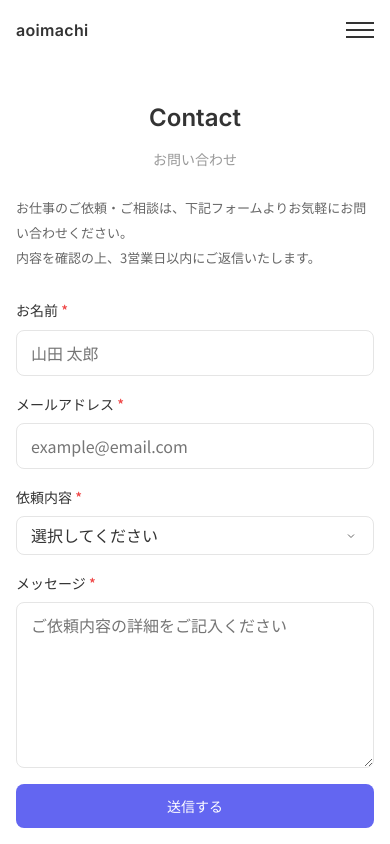
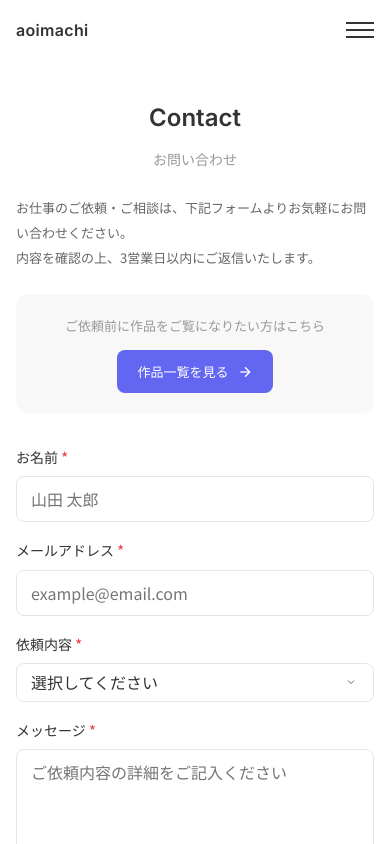
Before and after one commit to asage718/HomePage_kai, a Next.js app: page /contact in a window 390 px wide. Shown: the top 844 px of the page. Built offline with nearby package versions, Linux system fonts and the light colour scheme.

Commit message:
Add works link to contact page
Add a call-to-action section above the contact form
with a link to the works page for visitors who want
to see the portfolio before making an inquiry.

Co-Authored-By: Claude Opus 4.5 <noreply@anthropic.com>

```diff
--- a/src/app/(public)/contact/page.module.css
+++ b/src/app/(public)/contact/page.module.css
@@ -30,7 +30,47 @@
   font-size: 14px;
   color: var(--color-text-light);
   line-height: 1.9;
+  margin-bottom: 32px;
+}
+
+.worksLink {
+  display: flex;
+  flex-direction: column;
+  align-items: center;
+  gap: 12px;
+  padding: 24px;
   margin-bottom: 48px;
+  background: var(--color-bg-secondary);
+  border-radius: 12px;
+}
+
+.worksLinkText {
+  font-size: 14px;
+  color: var(--color-text-muted);
+}
+
+.worksLinkButton {
+  display: inline-flex;
+  align-items: center;
+  gap: 8px;
+  padding: 12px 24px;
+  font-size: 14px;
+  font-weight: 500;
+  color: #fff;
+  background: var(--color-accent);
+  border-radius: 8px;
+  text-decoration: none;
+  transition: background 0.2s, transform 0.2s;
+}
+
+.worksLinkButton:hover {
+  background: var(--color-accent-hover, #4f46e5);
+  transform: translateY(-1px);
+}
+
+.arrow {
+  width: 16px;
+  height: 16px;
 }
 
 @media (max-width: 768px) {
@@ -55,6 +95,21 @@
 
   .description {
     text-align: left;
-    margin-bottom: 28px;
+    margin-bottom: 24px;
+  }
+
+  .worksLink {
+    padding: 20px 16px;
+    margin-bottom: 32px;
+  }
+
+  .worksLinkText {
+    font-size: 13px;
+    text-align: center;
+  }
+
+  .worksLinkButton {
+    padding: 10px 20px;
+    font-size: 13px;
   }
 }
--- a/src/app/(public)/contact/page.tsx
+++ b/src/app/(public)/contact/page.tsx
@@ -1,4 +1,5 @@
 import type { Metadata } from 'next';
+import Link from 'next/link';
 import ContactForm from '@/components/ContactForm/ContactForm';
 import styles from './page.module.css';
 
@@ -19,6 +20,18 @@ export default function ContactPage() {
           お仕事のご依頼・ご相談は、下記フォームよりお気軽にお問い合わせください。<br />
           内容を確認の上、3営業日以内にご返信いたします。
         </p>
+
+        <div className={styles.worksLink}>
+          <p className={styles.worksLinkText}>ご依頼前に作品をご覧になりたい方はこちら</p>
+          <Link href="/works" className={styles.worksLinkButton}>
+            作品一覧を見る
+            <svg viewBox="0 0 24 24" fill="none" stroke="currentColor" strokeWidth="2" className={styles.arrow}>
+              <line x1="5" y1="12" x2="19" y2="12" />
+              <polyline points="12 5 19 12 12 19" />
+            </svg>
+          </Link>
+        </div>
+
         <ContactForm />
       </div>
     </section>
```
